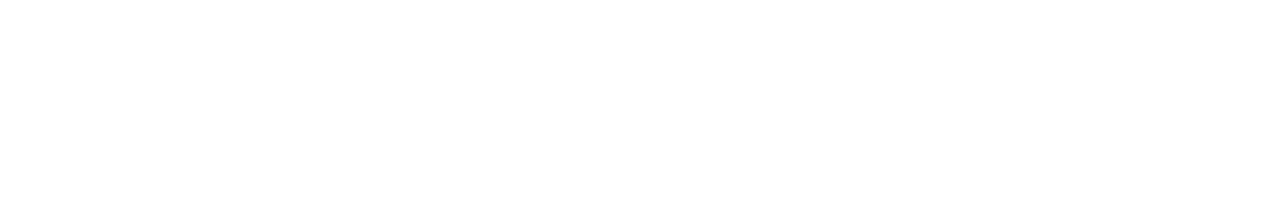
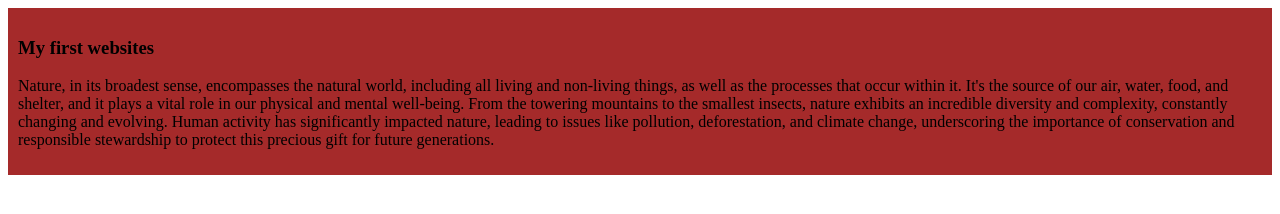
Before and after one commit to NandaGopal011/My-simple-websites, a plain HTML site: page index.html in a window 1280 px wide. Drawn offline with Linux system fonts and the light colour scheme.

Commit message:
added the first blog

```diff
--- a/index.html
+++ b/index.html
@@ -4,8 +4,24 @@
     <meta charset="UTF-8">
     <meta name="viewport" content="width=device-width, initial-scale=1.0">
     <title>My first websites</title>
+    <link rel="Stylesheet" href="styles/blogs.css"
+
 </head>
 <body>
-
+    <div>
+        <h3>My first websites</h3>
+        <P>Nature, in its broadest sense, encompasses the natural world,
+             including all living and non-living things, as well as the processes
+              that occur within it. It's the source of our air, water, food,
+               and shelter, and it plays a vital role in our physical and
+                mental well-being. From the towering mountains to the smallest
+                 insects, nature exhibits an incredible diversity and complexity,
+                 constantly changing and evolving. Human activity has significantly
+                  impacted nature, leading to issues like pollution, deforestation,
+                  and climate change, underscoring the importance of conservation
+                  and responsible stewardship to protect this precious gift for
+                  future generations.
+        </P>
+</div>
 </body>
 </html>
--- /dev/null
+++ b/styles/blogs.css
@@ -0,0 +1,4 @@
+div{
+    background-color: brown;
+    padding:10px;
+}
```
